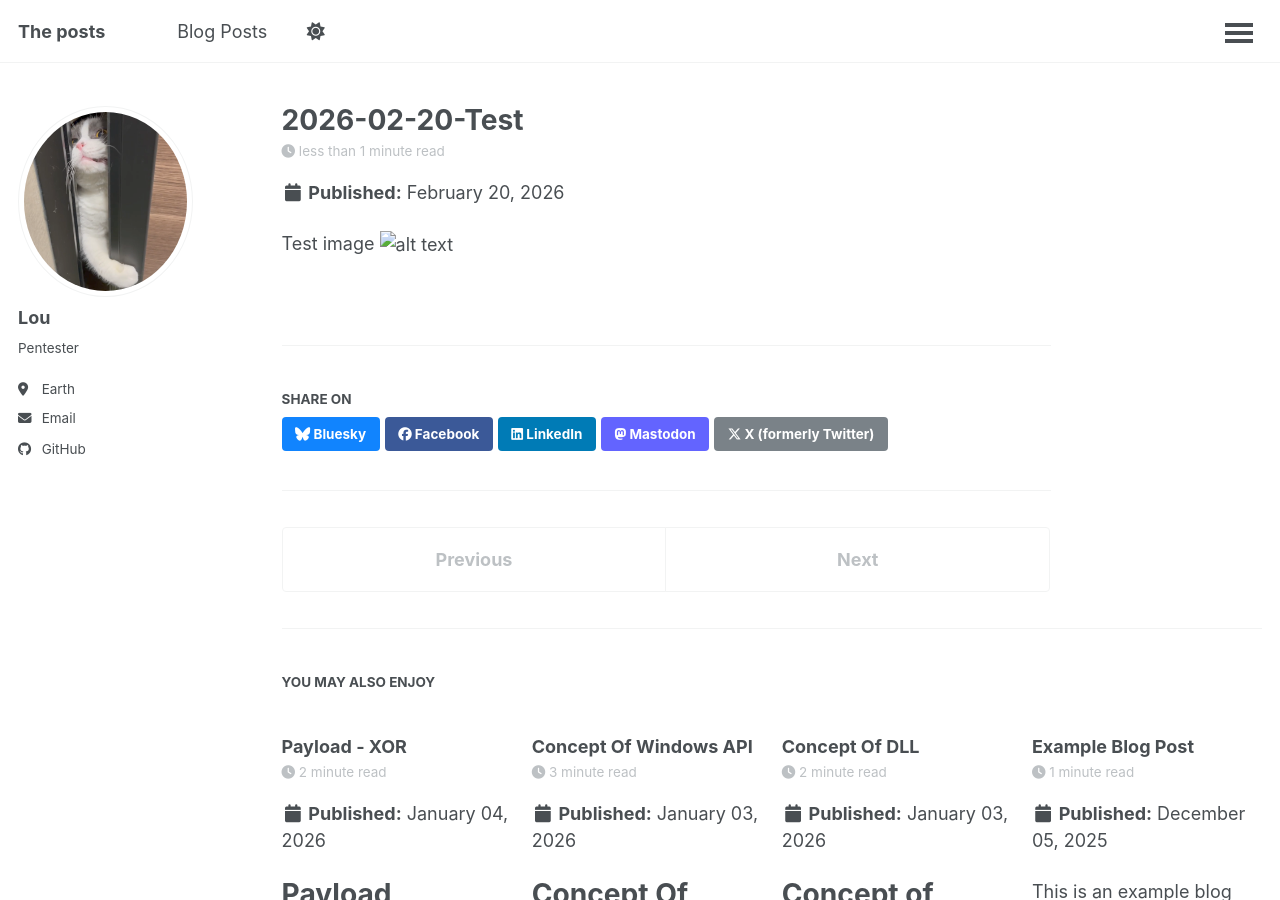
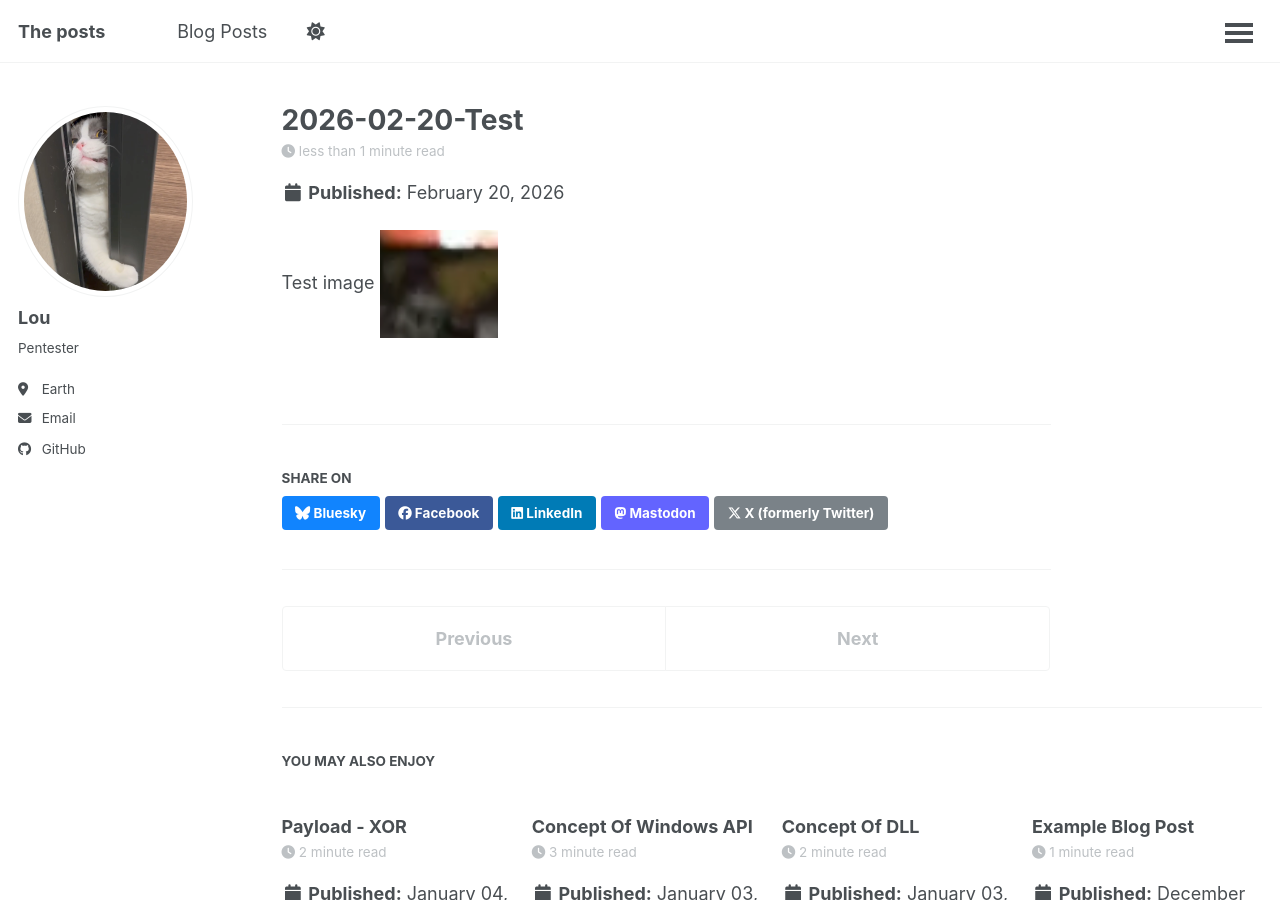
Before and after one commit to louyyng/louyyng.github.io, a Jekyll site: the page built from _posts/2026-02-20-test.md, in a window 1280 px wide and 900 px high. Built offline with Jekyll 4.4.1, drawn with Linux system fonts in a browser that asks for light colours; a script that is not in the unit is left out.

```diff
--- a/_posts/2026-02-20-2026-02-20-test.md
+++ b/_posts/2026-02-20-test.md
@@ -8,4 +8,4 @@
 ---
 
 Test image
-![alt text](<files/screenshots/Screenshot 2026-02-20 at 9.29.24 AM.png>)
+![alt text](</assets/images/aaa.png>)
```
Also changed, not shown: assets/images/aaa.png (renamed from files/screenshots/Screenshot 2026-02-20 at 9.29.24 AM.png).
